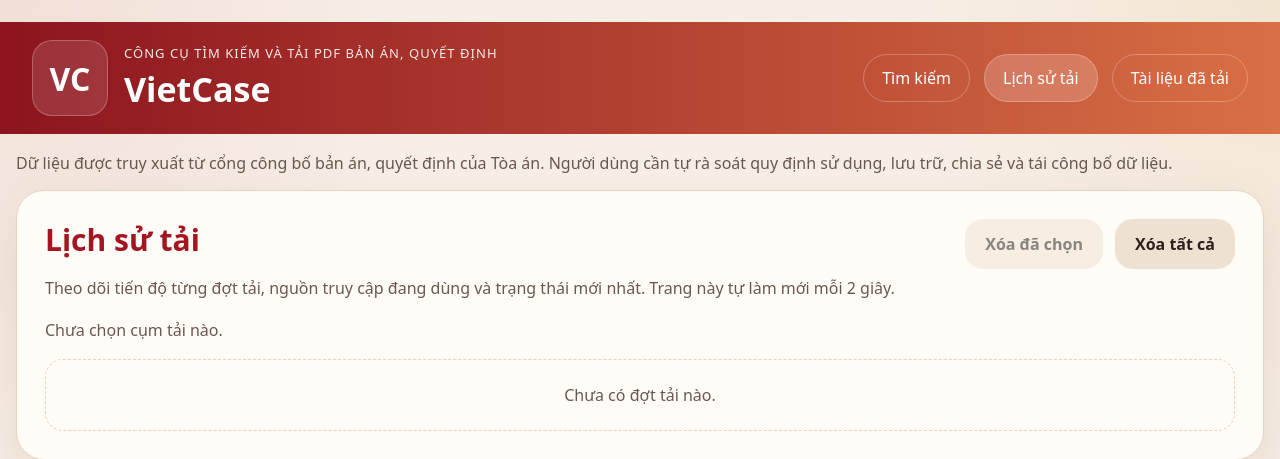
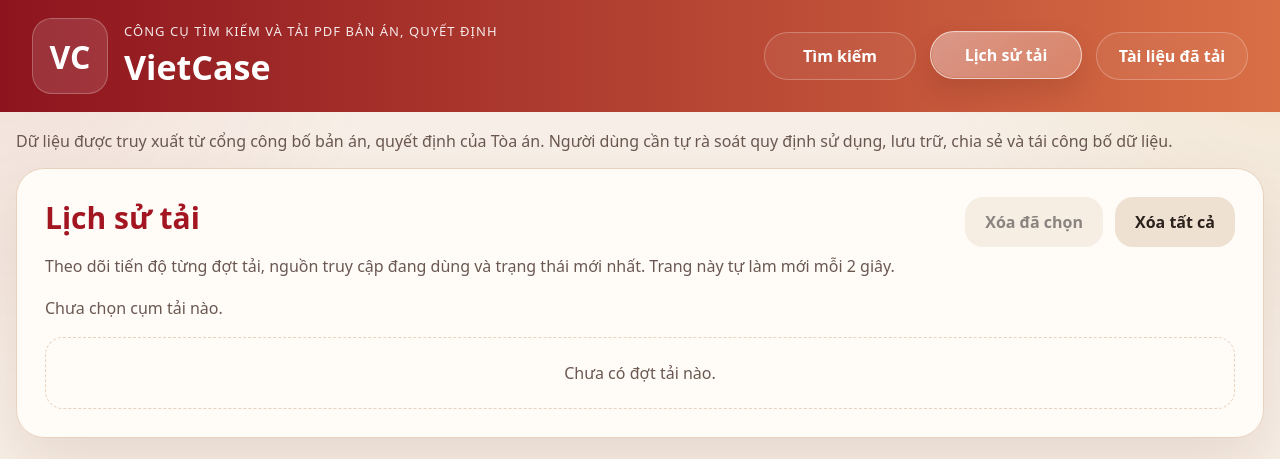
Before and after one commit to ArthurHoang15/VietCase, a FastAPI app: page /jobs in a window 1280 px wide. Shown: the top 459 px of the page. Run offline with FastAPI, Linux system fonts and the light colour scheme; data that the repository does not hold is empty; some libraries are stand-ins or nearby versions.

Commit message:
feat: refresh app shell styling and UI helper coverage
- update global stylesheet and base layout for the current VietCase UI
- tweak documents and jobs templates to match the revised presentation
- expand `tests/test_ui_helpers.py` to cover the updated helper behavior

```diff
--- a/vietcase/static/css/app.css
+++ b/vietcase/static/css/app.css
@@ -51,14 +51,68 @@
 }
 .eyebrow { font-size: 13px; text-transform: uppercase; letter-spacing: 0.08em; opacity: 0.9; }
 .site-header h1 { margin: 4px 0 0; font-size: 34px; }
-.site-nav { display: flex; gap: 14px; flex-wrap: wrap; }
-.site-nav a {
+.site-nav {
+  display: flex;
+  gap: 14px;
+  flex-wrap: wrap;
+  align-items: center;
+  justify-content: flex-end;
+}
+.site-nav-link {
+  position: relative;
+  isolation: isolate;
+  display: inline-flex;
+  align-items: center;
+  justify-content: center;
+  min-width: 152px;
   color: white;
   padding: 12px 18px;
   border-radius: 999px;
   border: 1px solid rgba(255,255,255,0.25);
+  background: rgba(255,255,255,0.06);
+  overflow: hidden;
+  text-align: center;
+  font-weight: 700;
+  transition:
+    transform 0.18s ease,
+    box-shadow 0.18s ease,
+    border-color 0.18s ease,
+    background-color 0.18s ease;
 }
-.site-nav a.active { background: rgba(255,255,255,0.18); }
+.site-nav-link::before {
+  content: "";
+  position: absolute;
+  inset: 1px;
+  border-radius: inherit;
+  background: linear-gradient(135deg, rgba(255,255,255,0.22), rgba(255,255,255,0));
+  opacity: 0;
+  transform: scale(0.92);
+  transition: opacity 0.18s ease, transform 0.18s ease;
+  z-index: -1;
+}
+.site-nav-link:hover,
+.site-nav-link:focus-visible {
+  text-decoration: none;
+  transform: translateY(-2px);
+  border-color: rgba(255,255,255,0.6);
+  background: rgba(255,255,255,0.14);
+  box-shadow: 0 14px 30px rgba(74, 18, 8, 0.18);
+}
+.site-nav-link:hover::before,
+.site-nav-link:focus-visible::before {
+  opacity: 1;
+  transform: scale(1);
+}
+.site-nav-link.active {
+  background: rgba(255,255,255,0.22);
+  border-color: rgba(255,255,255,0.65);
+  box-shadow: inset 0 1px 0 rgba(255,255,255,0.24), 0 12px 26px rgba(74, 18, 8, 0.14);
+  transform: translateY(-1px);
+}
+.site-nav-link.active::before {
+  opacity: 1;
+  transform: scale(1);
+}
 
 .legal-note {
   max-width: 1480px;
@@ -337,4 +391,5 @@
   .pagination,
   .modal-actions { justify-content: stretch; }
   .site-nav { width: 100%; }
+  .site-nav-link { min-width: 0; width: 100%; }
 }
--- a/vietcase/templates/base.html
+++ b/vietcase/templates/base.html
@@ -4,7 +4,7 @@
   <meta charset="utf-8">
   <meta name="viewport" content="width=device-width, initial-scale=1">
   <title>{% block title %}VietCase{% endblock %}</title>
-  <link rel="stylesheet" href="/static/css/app.css?v=20260417-v2">
+  <link rel="stylesheet" href="/static/css/app.css?v=20260418-nav2">
 </head>
 <body>
   <header class="site-header">
@@ -16,9 +16,9 @@
       </div>
     </div>
     <nav class="site-nav">
-      <a href="/" class="{% if page == 'index' %}active{% endif %}">Tìm kiếm</a>
-      <a href="/jobs" class="{% if page == 'jobs' %}active{% endif %}">Lịch sử tải</a>
-      <a href="/documents" class="{% if page == 'documents' %}active{% endif %}">Tài liệu đã tải</a>
+      <a href="/" class="site-nav-link {% if page == 'index' %}active{% endif %}" {% if page == 'index' %}aria-current="page"{% endif %}>Tìm kiếm</a>
+      <a href="/jobs" class="site-nav-link {% if page == 'jobs' %}active{% endif %}" {% if page == 'jobs' %}aria-current="page"{% endif %}>Lịch sử tải</a>
+      <a href="/documents" class="site-nav-link {% if page == 'documents' %}active{% endif %}" {% if page == 'documents' %}aria-current="page"{% endif %}>Tài liệu đã tải</a>
     </nav>
   </header>
 
```
Also changed, not shown: tests/test_ui_helpers.py (+35 -0 lines), vietcase/templates/documents.html (line endings or trailing spaces), vietcase/templates/jobs.html (line endings or trailing spaces).
